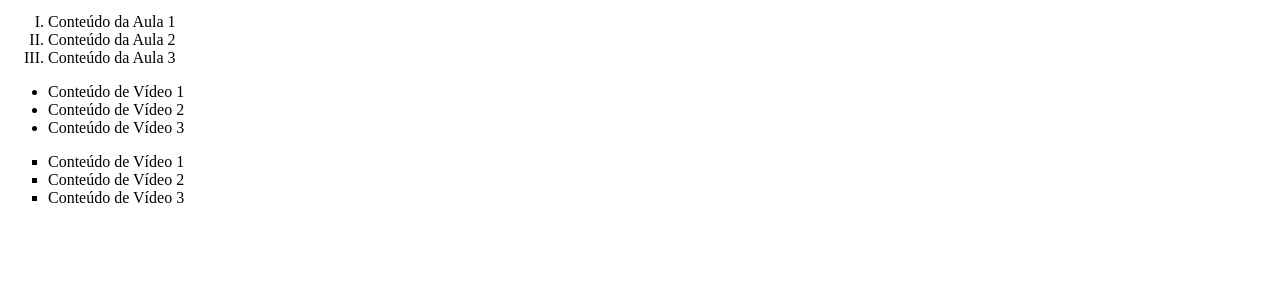
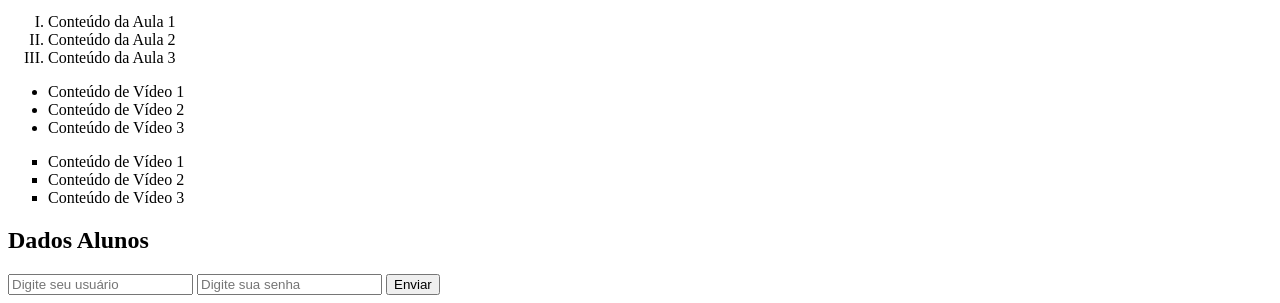
Before and after one commit to Yan2809/Front-end-Design, a plain HTML site: page index.html in a window 1280 px wide. Shown: the part 847-1150 px from the top of the page. Before the commit the page ends 1070 px from the top, so only its background shows below. Drawn offline with Linux system fonts and the light colour scheme.

Commit message:
adicionando input

```diff
--- a/index.html
+++ b/index.html
@@ -64,6 +64,14 @@
                 <li>Conteúdo de Vídeo 3</li>
             </ul>
 
+        <!-- FORMULARIOS -->
+            <h2>Dados Alunos</h2>
+            <form action="dados.html">
+                <input type="text" placeholder="Digite seu usuário" required/>
+                <input type="password" placeholder="Digite sua senha" required/>
+                <button type="submit">Enviar</button>
+            </form>
+
 
     <!-- FINAL DO CORPO DA PÁGINA(CONTEÚDO) -->
     </body>
```
Also changed, not shown: dados.html (added, +11 -0 lines).
